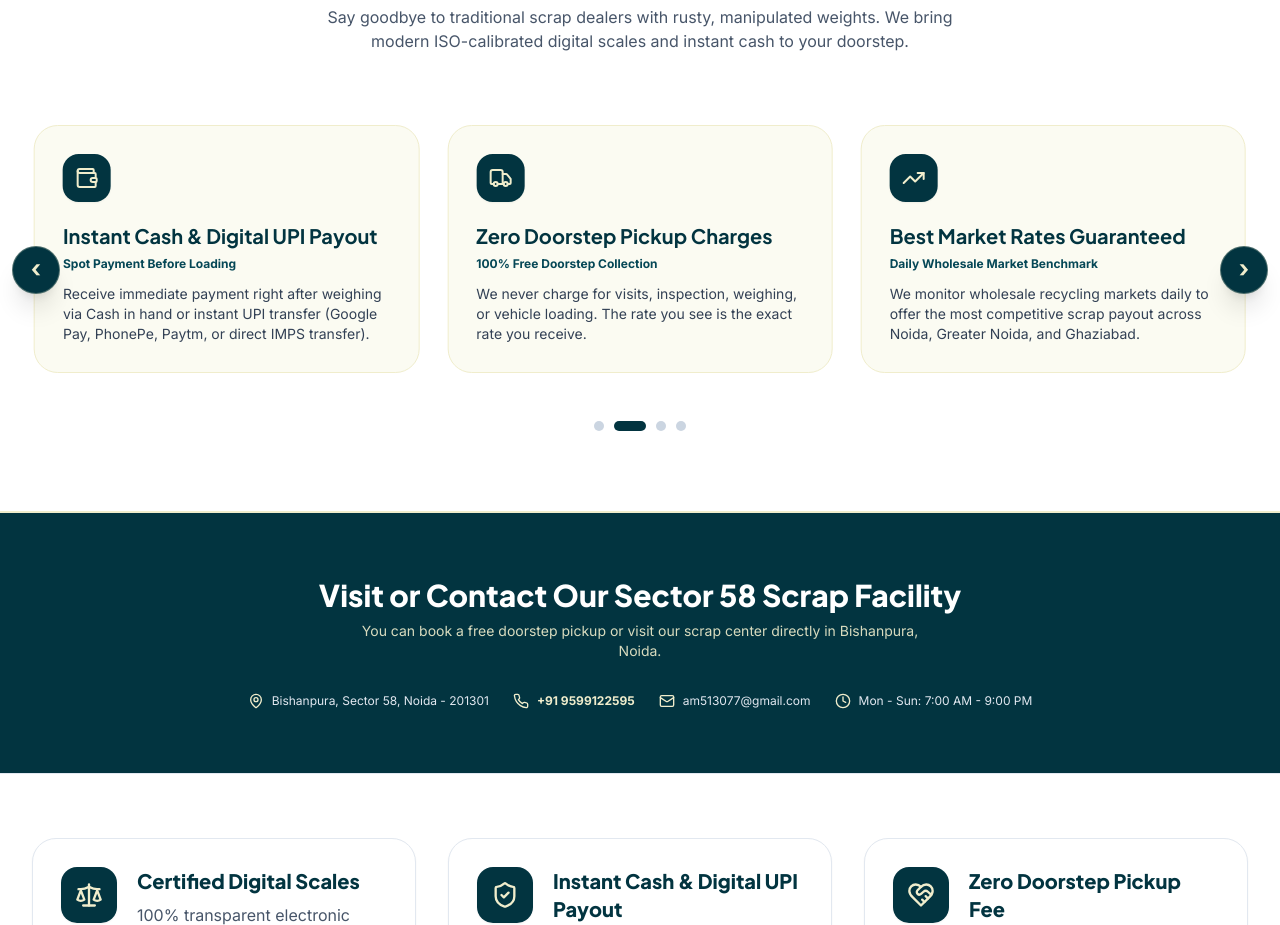
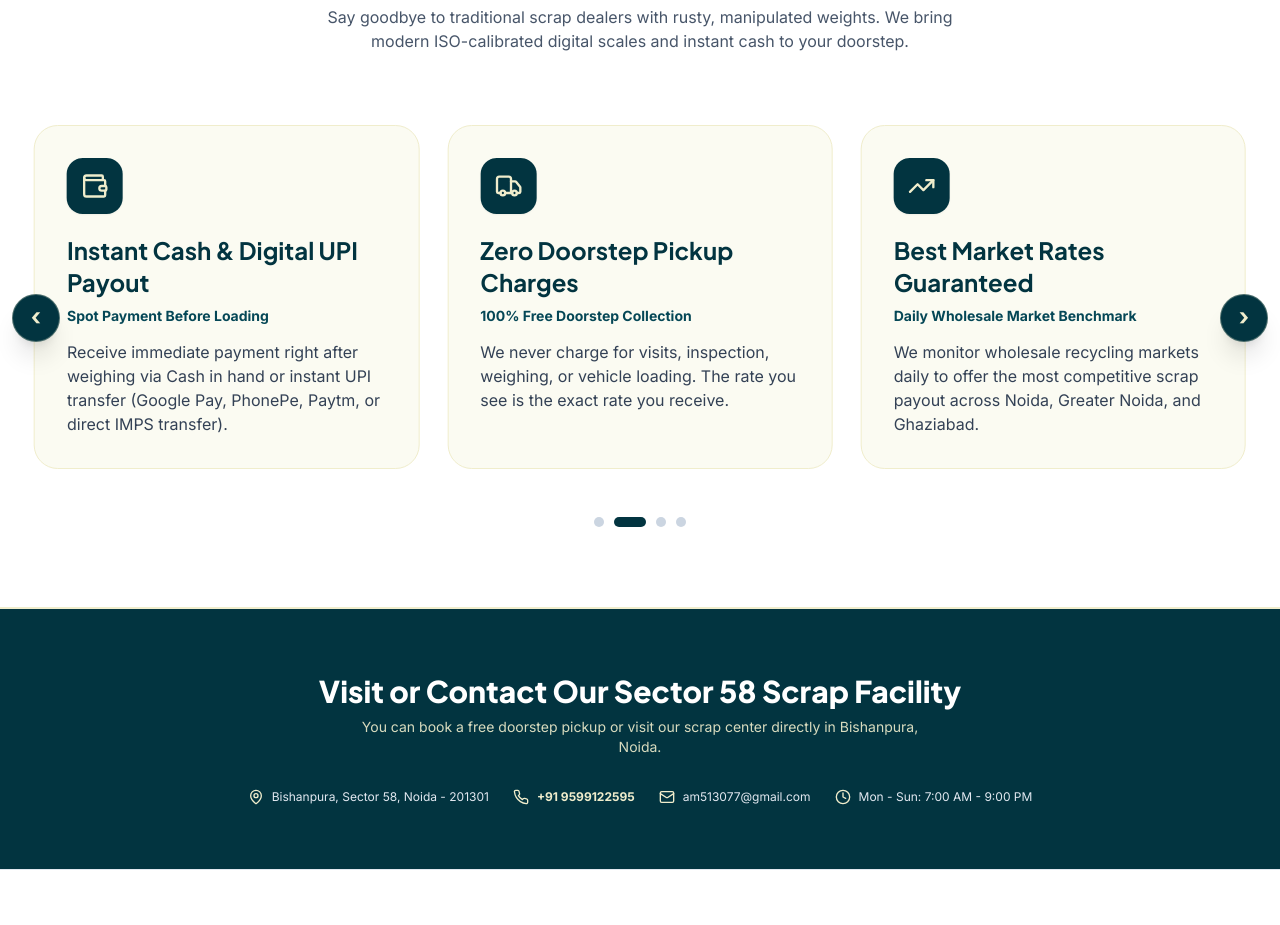
Before and after one commit to MalikKabadhiwala/MalikKabadiWalaAllScrap, a Next.js app: page /about in a window 1280 px wide. Shown: the part 1620-2545 px from the top of the page. Built offline with nearby package versions, Linux system fonts and the light colour scheme.

Commit message:
Enlarge font size in Why Choose Us carousel cards

```diff
--- a/src/components/WhyChooseUs.jsx
+++ b/src/components/WhyChooseUs.jsx
@@ -138,18 +138,18 @@ export default function WhyChooseUs() {
                     className="shrink-0 px-3.5"
                     style={{ width: `${100 / visibleCount}%` }}
                   >
-                    <div className="bg-[#f0edcc]/25 rounded-3xl p-7 border border-[#f0edcc] hover:border-[#023440] transition-all hover:shadow-xl card-hover h-full flex flex-col justify-between group">
+                    <div className="bg-[#f0edcc]/25 rounded-3xl p-7 sm:p-8 border border-[#f0edcc] hover:border-[#023440] transition-all hover:shadow-xl card-hover h-full flex flex-col justify-between group">
                       <div>
-                        <div className="w-12 h-12 rounded-2xl bg-[#023440] text-[#f0edcc] flex items-center justify-center mb-5 shadow-sm group-hover:scale-105 transition-transform">
-                          <Icon className="w-6 h-6" />
+                        <div className="w-12 h-12 sm:w-14 sm:h-14 rounded-2xl bg-[#023440] text-[#f0edcc] flex items-center justify-center mb-5 shadow-sm group-hover:scale-105 transition-transform">
+                          <Icon className="w-6 h-6 sm:w-7 sm:h-7" />
                         </div>
-                        <h3 className="text-lg sm:text-xl font-bold text-[#023440] font-heading mb-1.5 leading-snug">
+                        <h3 className="text-xl sm:text-2xl font-bold text-[#023440] font-heading mb-2 leading-snug">
                           {item.title}
                         </h3>
-                        <span className="text-xs font-bold text-[#054756] block mb-3">
+                        <span className="text-xs sm:text-sm font-bold text-[#054756] block mb-3.5">
                           {item.subtitle}
                         </span>
-                        <p className="text-xs sm:text-sm text-slate-700 leading-relaxed font-normal">
+                        <p className="text-sm sm:text-base text-slate-700 leading-relaxed font-normal">
                           {item.desc}
                         </p>
                       </div>
```
